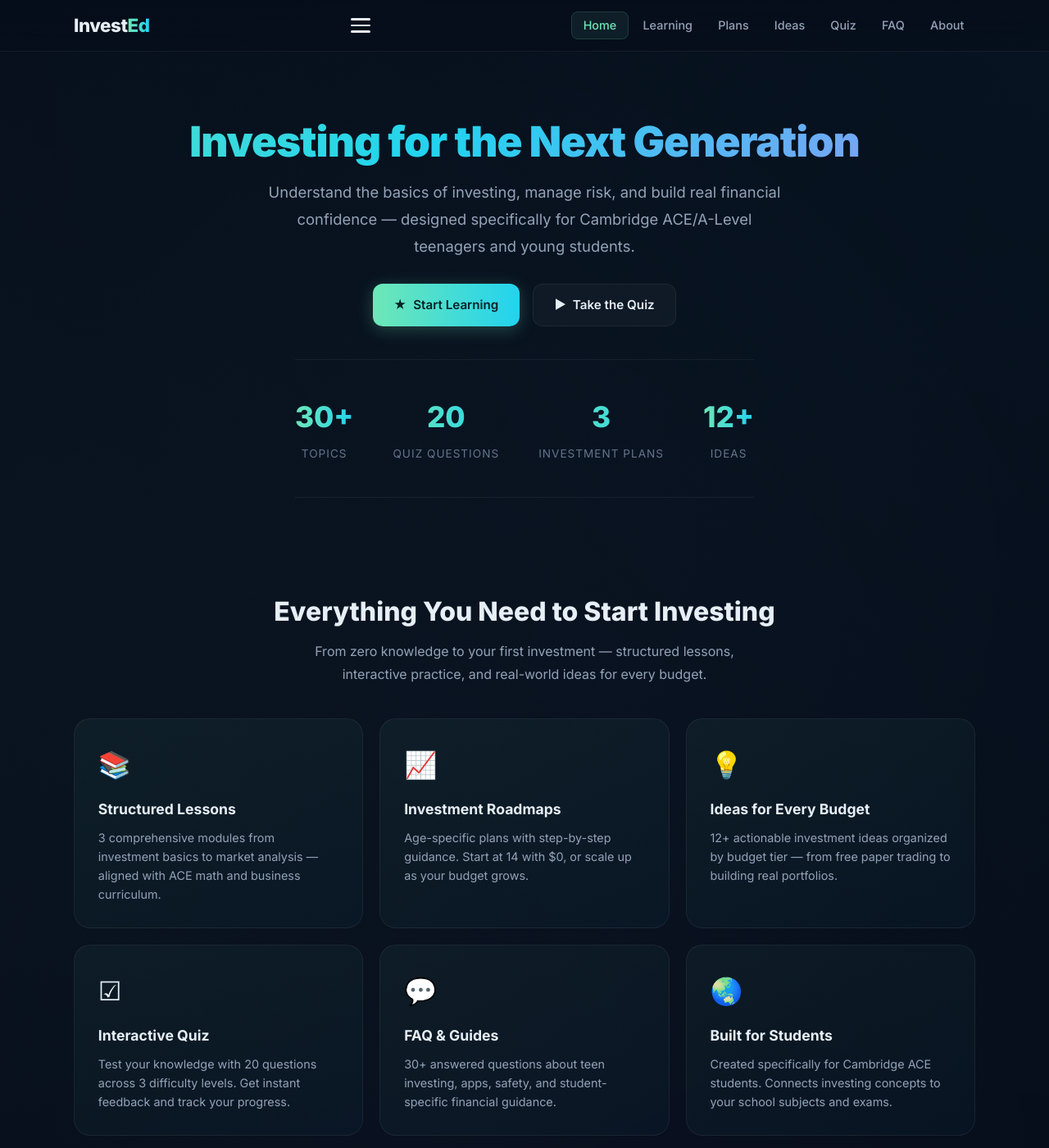
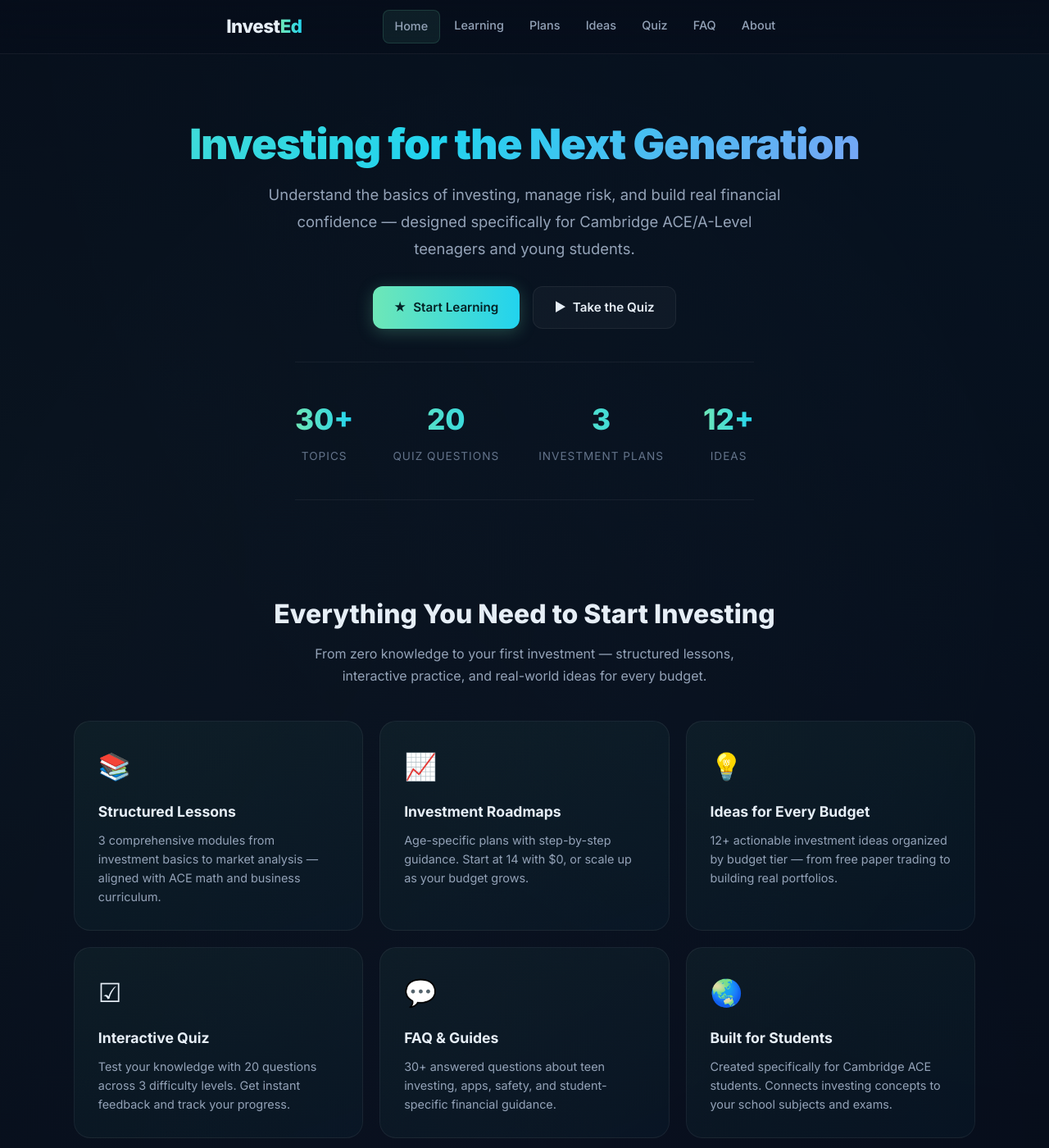
Before and after one commit to manasvigali/communityproject, a Jekyll site: the page built from index.md, in a window 1280 px wide and 1400 px high. Shown: the whole window at 82% size. Built offline with Jekyll 4.4.1, drawn with Linux system fonts in a browser that asks for light colours.

Commit message:
Updates to UI enhancements

```diff
--- a/_layouts/default.html
+++ b/_layouts/default.html
@@ -13,27 +13,40 @@
 <body id="{{ page.slug | default: page.title | slugify }}">
   <header class="site-header">
     <div class="container header-inner">
-      <a class="brand" href="/index.html">
-        <span class="brand-logo">Invest</span><span class="brand-ed">Ed</span>
-      </a>
 
-      <button class="menu-btn" aria-label="Toggle navigation" aria-expanded="false" aria-controls="main-nav">
+      <!-- Hamburger toggle (left side, visible on mobile/tablet only) -->
+      <button class="menu-btn" id="menu-toggle" aria-label="Toggle navigation" aria-expanded="false" aria-controls="main-nav">
         <span></span>
         <span></span>
         <span></span>
       </button>
 
+      <!-- Spacer (desktop only, balances brand centering) -->
+      <div class="header-spacer"></div>
+
+      <!-- Brand (centered) -->
+      <a class="brand" href="{{ site.baseurl }}/index.html">
+        <span class="brand-logo">Invest</span><span class="brand-ed">Ed</span>
+      </a>
+
+      <!-- Home link (visible on all screen sizes, like the original desktop bar) -->
+      <a class="home-link" href="{{ site.baseurl }}/index.html" {% if page.url == "/index.html" or page.url == "/" %}aria-current="page"{% endif %}>Home</a>
+
+      <!-- Nav links (visible as horizontal bar on desktop, overlay on mobile) -->
       <nav id="main-nav" class="main-nav" aria-label="Primary">
         <ul>
-          <li><a href="/index.html" {% if page.url == "/index.html" or page.url == "/" %}aria-current="page" class="active"{% endif %}>Home</a></li>
-          <li><a href="/learning.html" {% if page.url == "/learning.html" %}aria-current="page" class="active"{% endif %}>Learning</a></li>
-          <li><a href="/plans.html" {% if page.url == "/plans.html" %}aria-current="page" class="active"{% endif %}>Plans</a></li>
-          <li><a href="/ideas.html" {% if page.url == "/ideas.html" %}aria-current="page" class="active"{% endif %}>Ideas</a></li>
-          <li><a href="/quiz.html" {% if page.url == "/quiz.html" %}aria-current="page" class="active"{% endif %}>Quiz</a></li>
-          <li><a href="/faq.html" {% if page.url == "/faq.html" %}aria-current="page" class="active"{% endif %}>FAQ</a></li>
-          <li><a href="/about.html" {% if page.url == "/about.html" %}aria-current="page" class="active"{% endif %}>About</a></li>
+          <li><a href="{{ site.baseurl }}/index.html" {% if page.url == "/index.html" or page.url == "/" %}aria-current="page" class="active"{% endif %}>Home</a></li>
+          <li><a href="{{ site.baseurl }}/learning.html" {% if page.url == "/learning.html" %}aria-current="page" class="active"{% endif %}>Learning</a></li>
+          <li><a href="{{ site.baseurl }}/plans.html" {% if page.url == "/plans.html" %}aria-current="page" class="active"{% endif %}>Plans</a></li>
+          <li><a href="{{ site.baseurl }}/ideas.html" {% if page.url == "/ideas.html" %}aria-current="page" class="active"{% endif %}>Ideas</a></li>
+          <li><a href="{{ site.baseurl }}/quiz.html" {% if page.url == "/quiz.html" %}aria-current="page" class="active"{% endif %}>Quiz</a></li>
+          <li><a href="{{ site.baseurl }}/faq.html" {% if page.url == "/faq.html" %}aria-current="page" class="active"{% endif %}>FAQ</a></li>
+          <li><a href="{{ site.baseurl }}/about.html" {% if page.url == "/about.html" %}aria-current="page" class="active"{% endif %}>About</a></li>
         </ul>
       </nav>
+
+      <!-- Spacer (desktop only, balances nav width) -->
+      <div class="header-spacer"></div>
     </div>
   </header>
 
@@ -44,7 +57,7 @@
   <footer class="site-footer">
     <div class="container footer-inner">
       <div class="footer-col">
-        <a class="brand" href="/index.html">
+        <a class="brand" href="{{ site.baseurl }}/index.html">
           <span class="brand-logo">Invest</span><span class="brand-ed">Ed</span>
         </a>
         <p class="footer-desc">Investment education for Cambridge ACE students and young learners.</p>
@@ -52,17 +65,17 @@
       <div class="footer-col">
         <h4>Navigate</h4>
         <ul class="footer-links">
-          <li><a href="/learning.html">Learning</a></li>
-          <li><a href="/plans.html">Investment Plans</a></li>
-          <li><a href="/ideas.html">Ideas</a></li>
+          <li><a href="{{ site.baseurl }}/learning.html">Learning</a></li>
+          <li><a href="{{ site.baseurl }}/plans.html">Investment Plans</a></li>
+          <li><a href="{{ site.baseurl }}/ideas.html">Ideas</a></li>
         </ul>
       </div>
       <div class="footer-col">
         <h4>Resources</h4>
         <ul class="footer-links">
-          <li><a href="/quiz.html">Quiz</a></li>
-          <li><a href="/faq.html">FAQ</a></li>
-          <li><a href="/about.html">About</a></li>
+          <li><a href="{{ site.baseurl }}/quiz.html">Quiz</a></li>
+          <li><a href="{{ site.baseurl }}/faq.html">FAQ</a></li>
+          <li><a href="{{ site.baseurl }}/about.html">About</a></li>
         </ul>
       </div>
     </div>
@@ -71,6 +84,6 @@
     </div>
   </footer>
 
-  <script src="/assets/js/script.js"></script>
+  <script src="{{ site.baseurl }}/assets/js/script.js"></script>
 </body>
 </html>
--- a/assets/css/styles.css
+++ b/assets/css/styles.css
@@ -102,6 +102,11 @@ body::before {
   padding: 0.75rem 0;
 }
 
+/* ─── Header layout: hamburger | brand | home-link | nav ─── */
+.header-inner .menu-btn { flex-shrink: 0; }
+.header-inner .brand   { flex: 1; text-align: center; text-decoration: none; }
+.header-inner .home-link { flex-shrink: 0; }
+
 .brand {
   text-decoration: none;
   font-weight: 800;
@@ -115,6 +120,26 @@ body::before {
   -webkit-background-clip: text;
   -webkit-text-fill-color: transparent;
   background-clip: text;
+}
+
+/* ─── Home link (always visible, like the original desktop bar) ─── */
+.home-link {
+  color: var(--text-secondary);
+  text-decoration: none;
+  padding: 0.45rem 0.85rem;
+  border-radius: var(--radius-sm);
+  font-size: 0.9rem;
+  font-weight: 500;
+  transition: color .2s, background .2s;
+}
+.home-link:hover {
+  color: #fff;
+  background: var(--bg-glass-hover);
+}
+.home-link[aria-current="page"] {
+  color: var(--text-accent);
+  background: rgba(110, 231, 183, 0.08);
+  border: 1px solid rgba(110, 231, 183, 0.15);
 }
 
 .menu-btn {
@@ -137,23 +162,52 @@ body::before {
   transition: transform .25s ease, opacity .2s ease;
 }
 
-.main-nav ul { display: flex; gap: 0.25rem; list-style: none; margin: 0; padding: 0; }
+.main-nav { display: none; }
 
-.main-nav a {
+.main-nav.show {
+  display: block;
+  position: fixed;
+  top: 64px;
+  left: 0;
+  right: 0;
+  bottom: 0;
+  background: rgba(6,13,26,0.97);
+  backdrop-filter: blur(20px);
+  -webkit-backdrop-filter: blur(20px);
+  z-index: 99;
+  overflow-y: auto;
+}
+
+.main-nav.show ul {
+  display: flex;
+  flex-direction: column;
+  align-items: center;
+  justify-content: flex-start;
+  padding-top: 3rem;
+  gap: 0.25rem;
+  list-style: none;
+  margin: 0;
+  padding-left: 0;
+}
+
+.main-nav.show a {
   color: var(--text-secondary);
   text-decoration: none;
-  padding: 0.45rem 0.85rem;
+  padding: 0.75rem 1.5rem;
   border-radius: var(--radius-sm);
-  font-size: 0.9rem;
+  font-size: 1.1rem;
   font-weight: 500;
   transition: color .2s, background .2s;
+  width: 100%;
+  text-align: center;
+  display: block;
 }
-.main-nav a:hover {
+.main-nav.show a:hover {
   color: #fff;
   background: var(--bg-glass-hover);
 }
-.main-nav a[aria-current="page"],
-.main-nav a.active {
+.main-nav.show a[aria-current="page"],
+.main-nav.show a.active {
   color: var(--text-accent);
   background: rgba(110, 231, 183, 0.08);
   border: 1px solid rgba(110, 231, 183, 0.15);
@@ -637,19 +691,80 @@ details.faq-item summary:hover { background: var(--bg-glass-hover); }
 @media (max-width: 860px) {
   .features-grid { grid-template-columns: repeat(2, 1fr); }
   .footer-inner { grid-template-columns: 1fr; gap: 1.5rem; }
+
+  /* Mobile / tablet: hide horizontal nav, show hamburger + home-link */
+  .header-spacer { display: none !important; }
+  .main-nav.show ul {
+    flex-direction: column;
+    align-items: center;
+    justify-content: flex-start;
+    padding-top: 3rem;
+    gap: 0.25rem;
+  }
+  .main-nav.show a {
+    width: 100%;
+    text-align: center;
+    font-size: 1.1rem;
+    padding: 0.75rem 1.5rem;
+  }
 }
 
-@media (max-width: 640px) {
-  .hero { padding: 3rem 0 2rem; }
-  .features-grid { grid-template-columns: 1fr; }
-  .stats-strip { gap: 1.5rem; }
-  .plan-card, .calculator-section, .checklist-section, .about-section { padding: 1.5rem; }
-  .main-nav ul { display: none; position: fixed; top: 60px; left: 0; right: 0; bottom: 0; background: rgba(6,13,26,0.97); backdrop-filter: blur(20px); flex-direction: column; align-items: center; justify-content: flex-start; padding-top: 2rem; gap: 0.5rem; }
-  .main-nav.show ul { display: flex; }
-  .main-nav a { font-size: 1.1rem; padding: 0.75rem 1.5rem; width: 100%; text-align: center; }
-  .menu-btn span { width: 28px; }
-  .ideas-grid { grid-template-columns: 1fr; }
-  .timer-display { bottom: 1rem; right: 1rem; font-size: 0.75rem; }
+@media (min-width: 861px) {
+  /* ─── Desktop: original horizontal bar, no hamburger ─── */
+  .menu-btn { display: none !important; }
+  .home-link { display: none !important; }
+  .header-spacer { display: inline-block !important; width: 5.5rem !important; flex-shrink: 0; }
+
+  .main-nav {
+    display: block !important;
+    position: static !important;
+    background: none !important;
+    backdrop-filter: none !important;
+    -webkit-backdrop-filter: none !important;
+    overflow: visible !important;
+    z-index: auto !important;
+  }
+
+  .main-nav ul {
+    display: flex !important;
+    gap: 0.25rem !important;
+    list-style: none;
+    margin: 0;
+    padding: 0;
+  }
+
+  .main-nav a {
+    color: var(--text-secondary) !important;
+    text-decoration: none;
+    padding: 0.45rem 0.85rem;
+    border-radius: var(--radius-sm);
+    font-size: 0.9rem;
+    font-weight: 500;
+    transition: color .2s, background .2s;
+    width: auto !important;
+    display: inline-block !important;
+    text-align: left !important;
+  }
+  .main-nav a:hover {
+    color: #fff;
+    background: var(--bg-glass-hover);
+  }
+  .main-nav a[aria-current="page"],
+  .main-nav a.active {
+    color: var(--text-accent);
+    background: rgba(110, 231, 183, 0.08);
+    border: 1px solid rgba(110, 231, 183, 0.15);
+  }
+
+  /* Brand centered between spacer and nav */
+  .header-inner {
+    justify-content: space-between;
+  }
+  .header-inner .brand {
+    text-align: center !important;
+    flex: 0 0 auto !important;
+    margin: 0 -2.75rem !important;
+  }
 }
 
 /* ============================================
```
Also changed, not shown: 8 other files.
